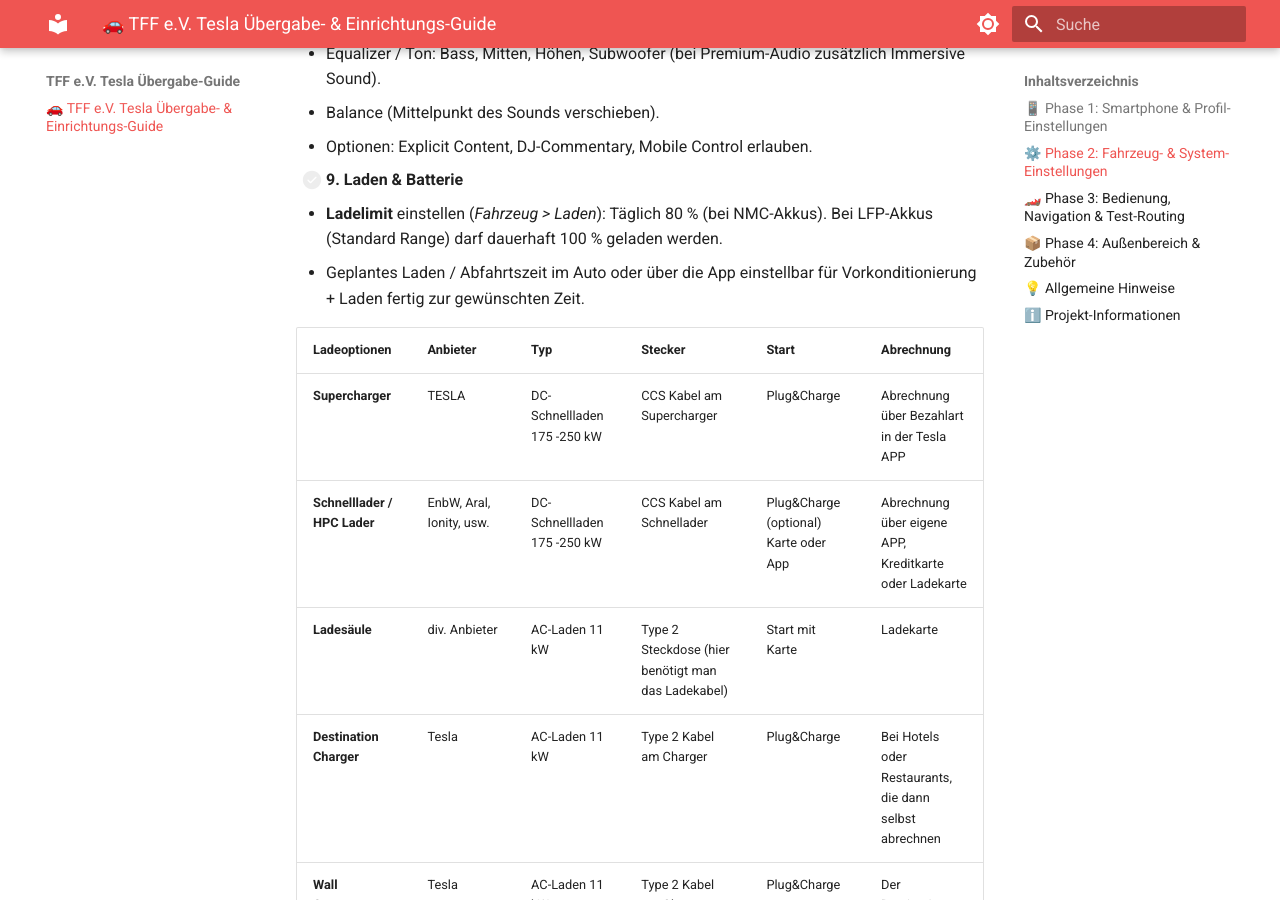
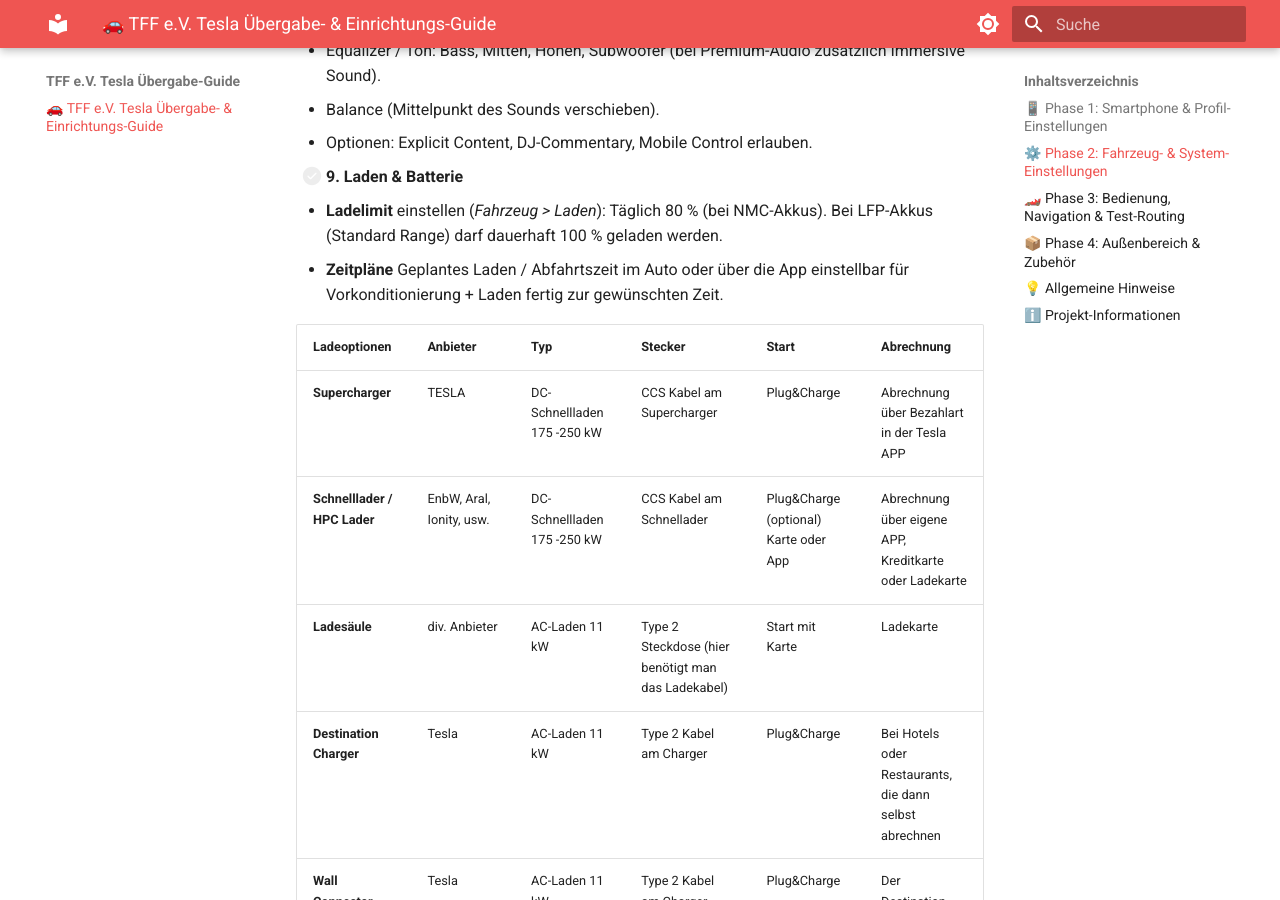
Before and after one commit to Fhiel/TFFeV-Guide, an MkDocs documentation site: the page built from docs/index.md, in a window 1280 px wide and 900 px high, scrolled down 3202 px. Built offline with MkDocs 1.6.1 and Material for MkDocs 9.7.7, drawn with Linux system fonts in a browser that asks for light colours.

```diff
--- a/docs/index.md
+++ b/docs/index.md
@@ -71,7 +71,7 @@ Herzlichen Glückwunsch zum neuen Tesla! Dieser Guide führt dich Schritt für S
 
 - [ ] **9. Laden & Batterie**
   - **Ladelimit** einstellen (*Fahrzeug > Laden*): Täglich 80 % (bei NMC-Akkus). Bei LFP-Akkus (Standard Range) darf dauerhaft 100 % geladen werden.
-  - Geplantes Laden / Abfahrtszeit im Auto oder über die App einstellbar für Vorkonditionierung + Laden fertig zur gewünschten Zeit.
+  - **Zeitpläne** Geplantes Laden / Abfahrtszeit im Auto oder über die App einstellbar für Vorkonditionierung + Laden fertig zur gewünschten Zeit.
 
 | Ladeoptionen | Anbieter | Typ | Stecker | Start | Abrechnung |
 | :--- | :--- | :--- | :--- | :--- | :--- |
```
Also changed, not shown: docs/assets/WhatsApp Image 2026-10-20 at 16.26.34.jpeg (deleted), docs/assets/dashcam.png.
